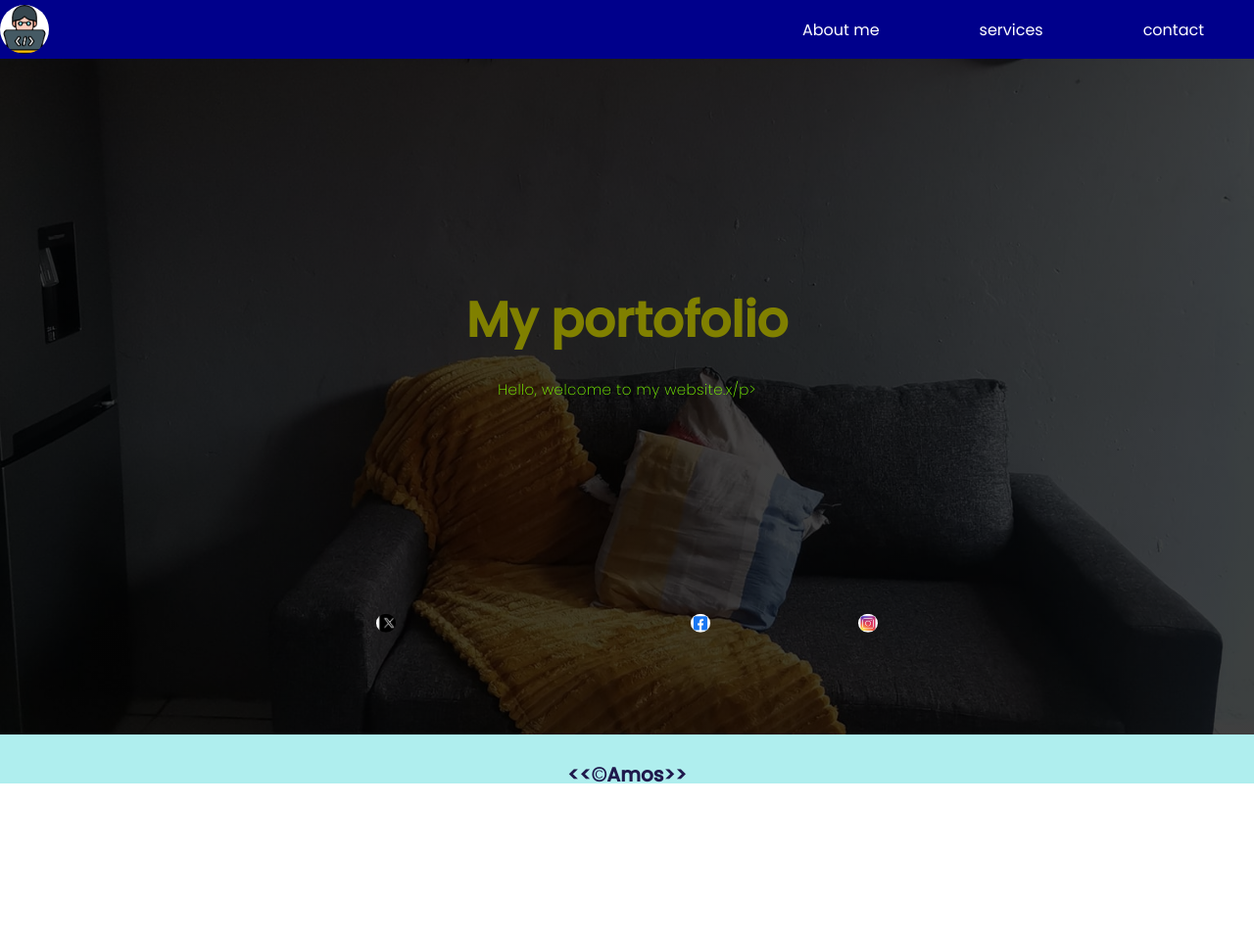
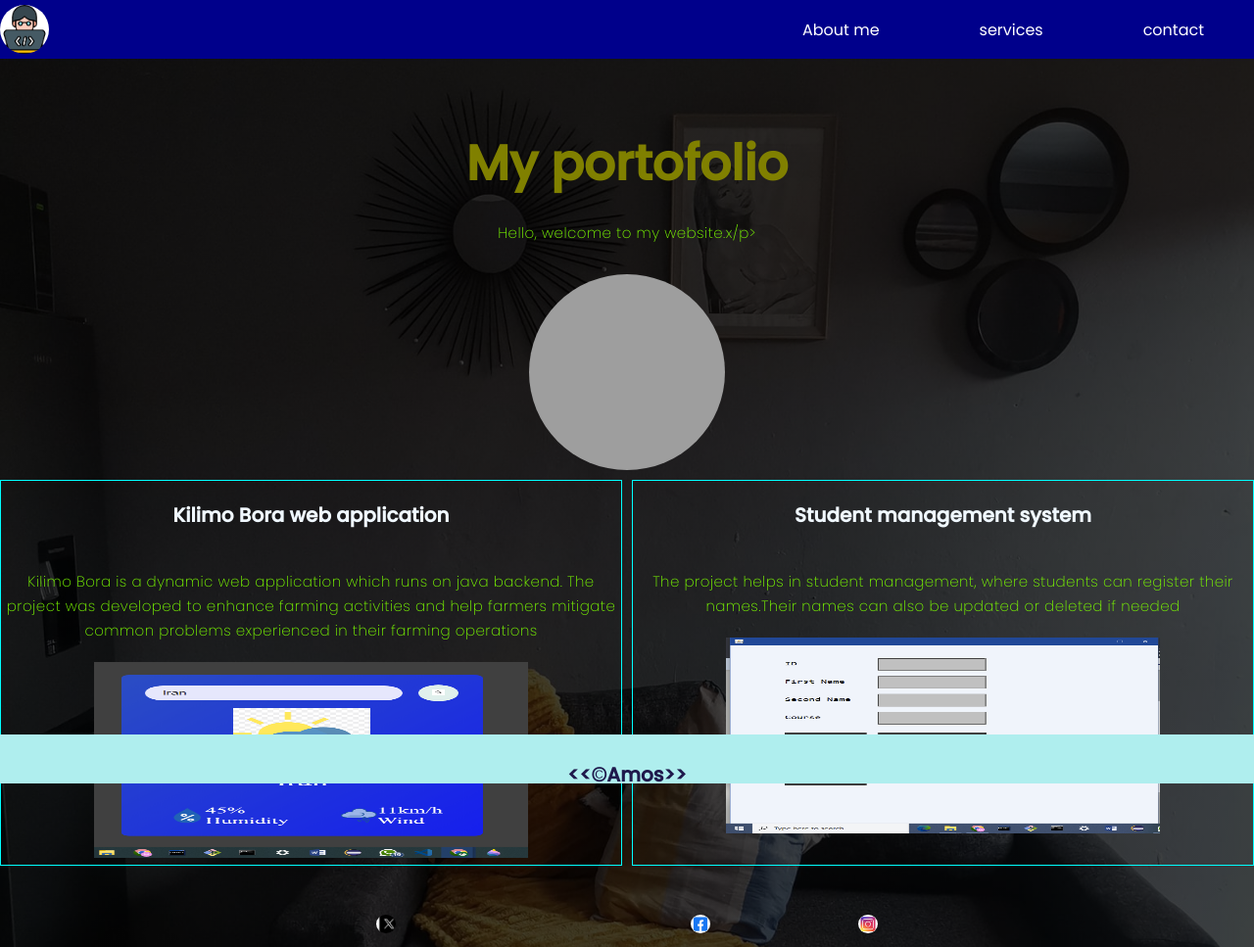
Before and after one commit to Mutukujnr/myRepo, a plain HTML site: page index.html in a window 1280 px wide. Shown: the top 967 px of the page at 98% size. Before the commit the page ends 800 px from the top, so only its background shows below. Drawn offline with Linux system fonts and the light colour scheme; grey boxes are pictures that could not be loaded.

Commit message:
after changes

```diff
--- a/index.html
+++ b/index.html
@@ -25,7 +25,24 @@
     <div class="home-container">
         <h1>My portofolio</h1>
         <p>Hello, welcome to my website.x/p>
+
+          <div class="desc">
+            <img class="profile" src="Images/i2.jpg" alt="">
+            <div class="projects">
+              <div class="one">
+                <h3 style="color:aliceblue">Kilimo Bora web application</h3>
+                <p>Kilimo Bora is a dynamic web application which runs on java backend. The project was developed to enhance farming activities and help farmers mitigate common problems experienced in their farming operations</p>
+                <img class="proj-img" src="Images/weather.png" alt="">
               </div>
+              <div class="two">
+                <h3 style="color: aliceblue;">Student management system</h3>
+                <p>The project helps in student management, where students can register their names.Their names can also be updated or deleted if needed</p>
+                <img class="proj-img" src="Images/mgt.png" alt="">
+              </div>
+
+            </div>
+          </div>
+
           <div class="social-media">
             <div>
               <a href="#"><img src="Images/x.jpeg" alt=""></a>
@@ -41,6 +58,9 @@
             </div>
           </div>
     </div>
+
+
+  </div>
   <div class="footer">
     <div><h3>&lt;&lt;&copy;Amos&gt;&gt;</h3></div>
   </div>
--- a/style.css
+++ b/style.css
@@ -339,7 +339,7 @@ button:hover{
 
 .home-wrapper{
   width:100%;
-  height: 100vh;
+  height: 180vh;
   background-image: linear-gradient(rgba(0,0,0,0.75), rgba(0,0,0,0.75)), url('Images/home.jpg');
   background-position: center;
   background-size: cover;
@@ -355,6 +355,7 @@ button:hover{
   top:0;
   left:0;
   right:0;
+  z-index: 1;
 }
 
 
@@ -522,11 +523,12 @@ button:hover{
 
 .home-container{
   width: 100%;
+  height: fit-content;
   position: absolute;
-  top: 40%;
-  transform: translateY(-50%);
+  top: 50px;
   text-align:center;
   color:#fff;
+
 }
 
 .home-container h1{
@@ -542,13 +544,56 @@ button:hover{
   color:lawngreen
 }
 
-.social-media{
+.home-container .desc{
+  width:100;
+  height: fit-content;
+  margin-top: 20px;
+  display:flex;
+  flex-direction: column;
+  justify-content: space-between;
+}
+
+.home-container .desc .profile{
+  width:200px;
+  height:200px;
+  margin: 10px auto;
+  background-position: center;
+  background-size: cover;
+  border-radius: 50%;
+}
+
+.home-container .projects{
+  display:grid;
+  grid-template-columns: 1fr 1fr;
+  column-gap: 10px;
+}
+
+.home-container .projects .one,.two{
+  border: 1px solid aqua;
+  transition: 0.5s;
+}
+
+.home-container .projects .one:hover{
+  color:white;
+  background-color: #575a7b;
+  cursor: pointer;
+}
+
+.home-container .projects .two:hover{
+  color:white;
+  background-color: #575a7b;
+  cursor: pointer;
+}
+
+.proj-img{
+  width:70%;
+  height:200px;
+}
+
+.home-container .social-media{
   width: 40%;
-  transform: translateY(-50%);
-  position: absolute;
-  top:80%;
   left: 30%;
-
+  margin: 50px auto;
   display: flex;
   flex-direction: row;
   justify-content: space-between;
@@ -600,13 +645,12 @@ button:hover{
   margin: 0 auto;
 }
 
-.about-container .content-wrapper p ul{
+ ul{
   display: flex;
   align-items: center;
   justify-content: space-around;
 }
-
-.about-container .content-wrapper p ul li{
+ul li{
   color:goldenrod;
 }
 /* our services page*/
```
Also changed, not shown: Images/mgt.png (added), Images/weather.png (added), 1 other file. Lines whose indentation alone changed are shown as unchanged.
